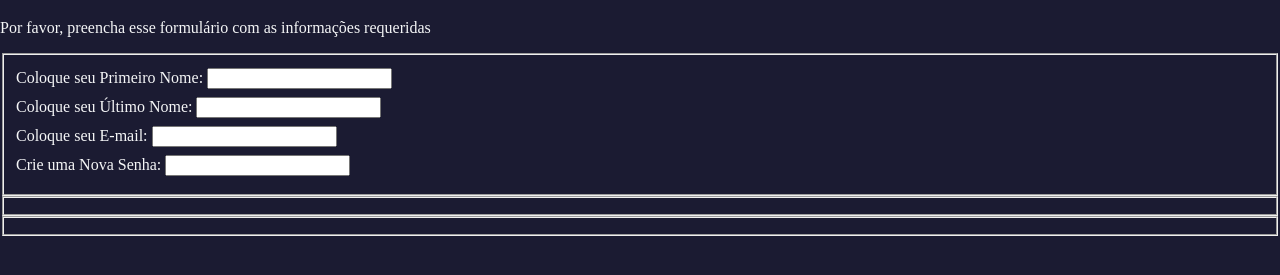
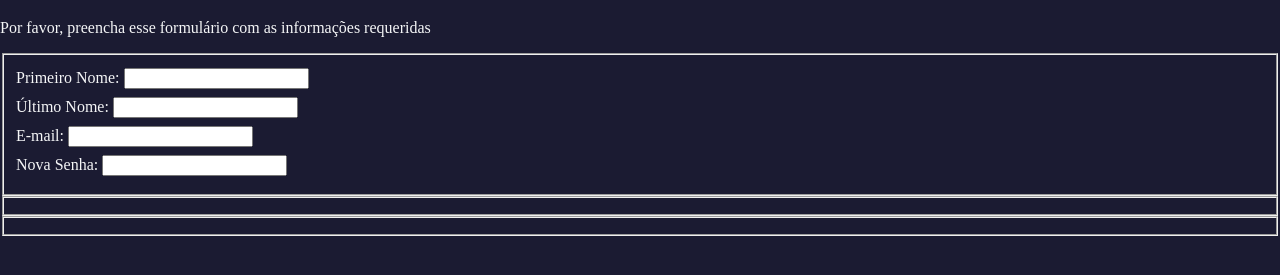
Before and after one commit to marcelo-moreira-code/projeto-formulario-de-registro, a plain HTML site: page index.html in a window 1280 px wide. Shown: the part 61-336 px from the top of the page. Drawn offline with Linux system fonts and the light colour scheme.

Commit message:
Update index.html

```diff
--- a/index.html
+++ b/index.html
@@ -12,10 +12,10 @@
     <form action="https://register-demo.freecodecamp.org" method="post">
         <fieldset>
 
-            <label for="">Coloque seu Primeiro Nome: <input type="text"> </label>
-            <label for="">Coloque seu Último Nome: <input type="text"></label>
-            <label for="">Coloque seu E-mail: <input type="text"></label>
-            <label for="">Crie uma Nova Senha: <input type="text"></label>
+            <label for="">Primeiro Nome: <input type="text"> </label>
+            <label for="">Último Nome: <input type="text"></label>
+            <label for="">E-mail: <input type="text"></label>
+            <label for="">Nova Senha: <input type="text"></label>
         </fieldset>
 
         <fieldset>
```
